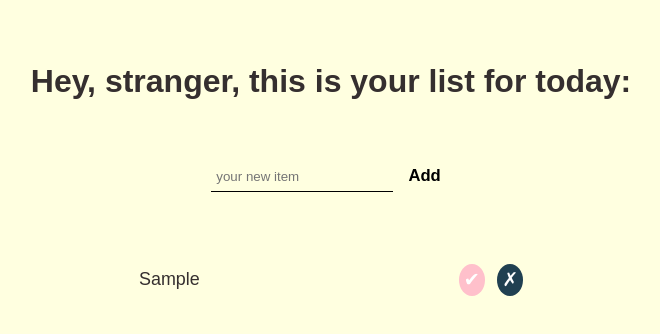
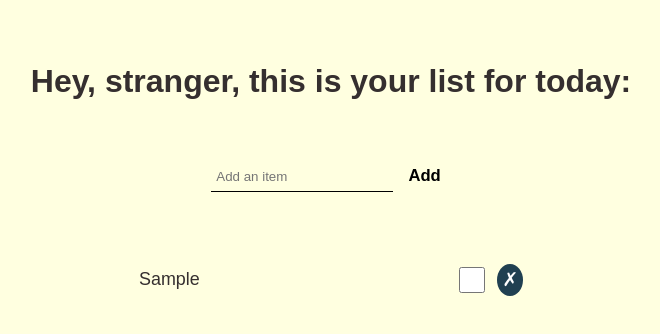
Before and after one commit to SimonaHriscu/to-do-list-in-react, a React (Create React App) app: page / in a window 1280 px wide. Both pictures are taken after typing "Sample" into the empty fields and a click on the input "Add". Shown: the top 334 px of the page, without its empty margins (309-969 px from the left). Built offline with nearby package versions, Linux system fonts and the light colour scheme.

Commit message:
checked button added

```diff
--- a/src/App.js
+++ b/src/App.js
@@ -8,7 +8,7 @@ class App extends Component {
     this.state = {
       userInput: "",
       result: [],
-      checkedItems:[],
+       color: "",
     };
   }
 
@@ -28,14 +28,16 @@ class App extends Component {
       const newItem = this.state.userInput;
       this.setState({
         userInput: "",
-        result: [...this.state.result, newItem],
+        result: [
+          ...this.state.result,
+          { id: this.state.result.length, title: newItem, done: false },
+        ],
       });
-      // console.log(this.state.result)
     };
 
     this.remove = (itemToRemove) => {
       const newArray = this.state.result.filter(
-        (item) => item !== itemToRemove
+        (item) => item.id !== itemToRemove
       );
       console.log(newArray);
       this.setState({
@@ -44,17 +46,19 @@ class App extends Component {
     };
 
     this.check = (itemToCheck) => {
-      const newCheckArray = this.state.result.filter(
-        (item) => item === itemToCheck
-      );
-      //newCheckArray.style.color="red";
-      console.log(newCheckArray);
+      const newArray = this.state.result.filter((item) => {
+        if (item.id === itemToCheck) {
+          item.done = !item.done;
+        }
+        return item;
+      });
+      console.log(newArray);
       this.setState({
-        checkedItems:newCheckArray,
+        result: newArray,
+        // color: "red",
       });
-     console.log(this.state.checkedItems)
+      console.log(this.state.result);
     };
-
 
     return (
       <Fragment>
@@ -64,12 +68,17 @@ class App extends Component {
             type="text"
             value={this.state.userInput}
             onChange={this.changeHandle}
-            placeholder="your new item"
+            placeholder="Add an item"
           ></input>
           <input type="submit" value="Add" />
         </form>
         <div className="items-box">
-        <ListOfItems list={this.state.result} del={this.remove} check={this.check}/>
+          <ListOfItems
+            list={this.state.result}
+            del={this.remove}
+            check={this.check}
+            // style={{ color: this.state.color }}
+          />
         </div>
       </Fragment>
     );
--- a/src/components/ListOfItems.js
+++ b/src/components/ListOfItems.js
@@ -1,23 +1,29 @@
 import React from "react";
 
 const ListOfItems = (props) => {
-  // console.log(props.list);
+  console.log(props.list);
 
-  const toDoList = props.list.map((item, i) => {
-    return (
-      <li key={i}>
-        {item}
-        <div className="actions">
-        <button className="check-btn" onClick={() => props.check(item)}>
-          ✔
-        </button>
-        <button className="delete-btn" onClick={() => props.del(item)}>
+  const toDoList = props.list.map((item) => (
+    <li
+      key={item.id}
+      // style={props.style}
+    >
+      {item.title}
+
+      <div className="actions">
+        <input className="check-btn"
+          type="checkbox"
+          value={item.done}
+
+          onChange={() => props.check(item.id)}
+          //  ✔
+        />
+        <button className="delete-btn" onClick={() => props.del(item.id)}>
           ✗
         </button>
-        </div>
-      </li>
-    );
-  });
+      </div>
+    </li>
+  ));
 
   return <ul>{toDoList}</ul>;
 };
--- a/src/scss/main.scss
+++ b/src/scss/main.scss
@@ -71,39 +71,10 @@
             height: 4vh;
             width: 2vw;
           }
+          input[type="checked"]{}
+
         }
       }
     }
   }
 }
-
-// .container{
-//     border: 5px solid pink;
-//     border-radius: 25px;
-//     width: 60vw;
-//     height: 70vh;
-//     display: flex;
-//     flex-direction: column;
-//     justify-content: space-evenly;
-
-// }
-
-// .list-title{
-//     text-align: center;
-//     font-size: 1.8vw;
-//     margin-top: 3vh;
-// }
-
-// .content{
-//     width: 30vw;
-//     height: 55vh;
-//     display: flex;
-//     flex-direction: column;
-//     justify-items: center;
-//     align-self: center;
-// }
-
-// ol{
-//     align-self: center;
-//     font-size: 1.4vw;
-// }
```
